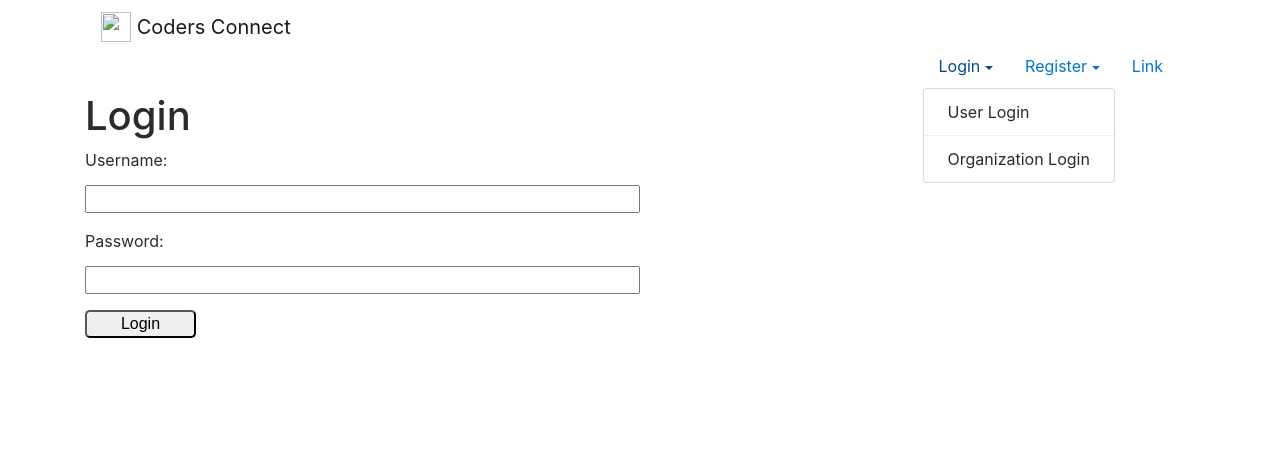
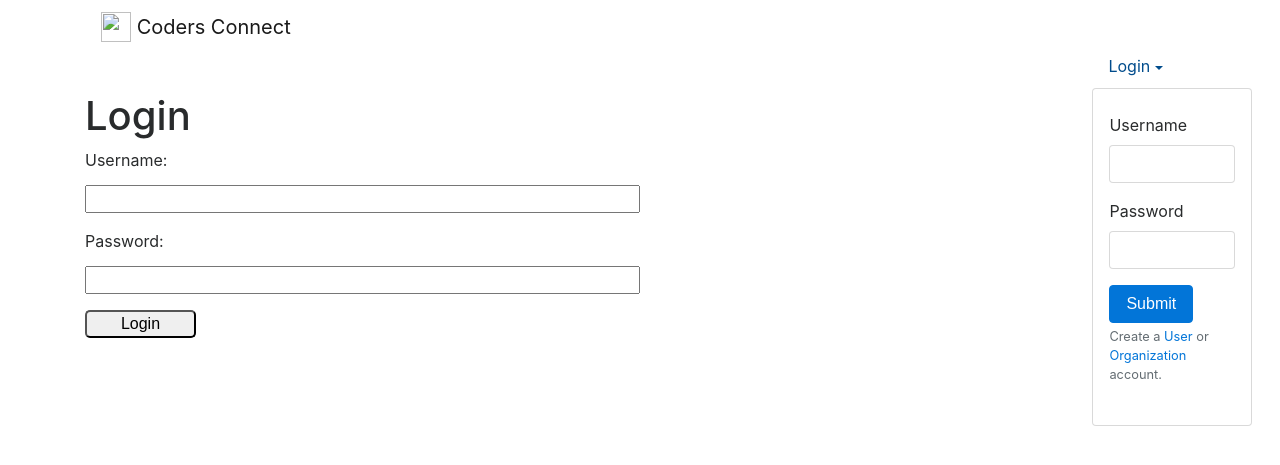
Before and after one commit to max-legrand/codersconnect, a Django app: page /users/login_org/ in a window 1280 px wide, after a click on "Login". Shown: the top 465 px of the page. Run offline with Django 3.2, Linux system fonts and the light colour scheme; parts of the project's set-up code (start-up, migrations or seed data) failed here and were passed over; some libraries are stand-ins or nearby versions.

Commit message:
-Finished navbar for time being, no longer need the buttons to login -Login form is built into navbar, and doesn't show when you're logged in

```diff
--- a/templates/base_layout.html
+++ b/templates/base_layout.html
@@ -13,25 +13,48 @@
           Coders Connect
         </a>
         <ul class="nav justify-content-end">
+            {% if user.is_authenticated %}
             <li class="nav-item dropdown">
-              <a class="nav-link dropdown-toggle" data-toggle="dropdown" href="#" role="button" aria-haspopup="true" aria-expanded="false">Login</a>
+              <a class="nav-link dropdown-toggle" data-toggle="dropdown" href="#" role="button" aria-haspopup="true" aria-expanded="false">Hi {% if user.extendeduser %}{{user.extendeduser.firstname}}{% elif user.organization %}{{user.organization.organization_name}}{% else %}{{user.username}}{% endif %},</a>
               <div class="dropdown-menu">
-                <a class="dropdown-item" href="/users/login_user/">User Login</a>
+                <a class="dropdown-item" href="#">My Account</a>
+                {% if user.extendeduser %}
                 <div class="dropdown-divider"></div>
-                <a class="dropdown-item" href="/users/login_org/">Organization Login</a>
+                <a class="dropdown-item" href="#">My Jobs</a>
+                {% elif user.organization %}
+                <div class="dropdown-divider"></div>
+                <a class="dropdown-item" href="#">Create Listing</a>
+                <div class="dropdown-divider"></div>
+                <a class="dropdown-item" href="#">Manage Listings</a>
+                {% else %}
+                {% endif %}
+                <div class="dropdown-divider"></div>
+                <form id="UserLogout" action="/users/logout/" method="POST" style="display:none">
+                  {% csrf_token %}
+                </form>
+                <a class="dropdown-item" onclick="$('#UserLogout').submit(); return false;" style="cursor:pointer">Logout</a>
               </div>
             </li>
+            {% else %}
             <li class="nav-item dropdown">
-                <a class="nav-link dropdown-toggle" data-toggle="dropdown" href="#" role="button" aria-haspopup="true" aria-expanded="false">Register</a>
+                <a class="nav-link dropdown-toggle" data-toggle="dropdown" href="#" role="button" aria-haspopup="true" aria-expanded="false">Login</a>
                 <div class="dropdown-menu">
-                  <a class="dropdown-item" href="/users/signup_user/">User Registration</a>
-                  <div class="dropdown-divider"></div>
-                  <a class="dropdown-item" href="/users/signup_org/">Organization Registration</a>
+                  <form style="padding:1em;" method="POST" action="/users/login_user/">
+                    {% csrf_token %}
+                    <div class="form-group">
+                      <label for="id_username">Username</label>
+                      <input type="username" class="form-control" name="username" id="username" aria-describedby="emailHelp">
+                    </div>
+                    <div class="form-group">
+                      <label for="id_password">Password</label>
+                      <input type="password" class="form-control" name="password" id="password">
+                    </div>
+                    <button type="submit" class="btn btn-primary">Submit</button>
+                    <small id="emailHelp" class="form-text text-muted">Create a <a href="/users/signup_user/">User</a> or <a href="/users/signup_org">Organization</a> account.</small>
+                  </form>
                 </div>
               </li>
-            <li class="nav-item">
-              <a class="nav-link" href="#">Link</a>
-            </li>
+            {% endif %}
           </ul>
     </nav>
 </div>
--- a/users/views.py
+++ b/users/views.py
@@ -18,6 +18,8 @@ def login_user(request):
     else:
         form = AuthenticationForm()
     return render(request, "users/login_user.html", {"form": form})
+
+
 
 
 def signup_user(request):
```
Also changed, not shown: static/styles.css (+31 -0 lines).
